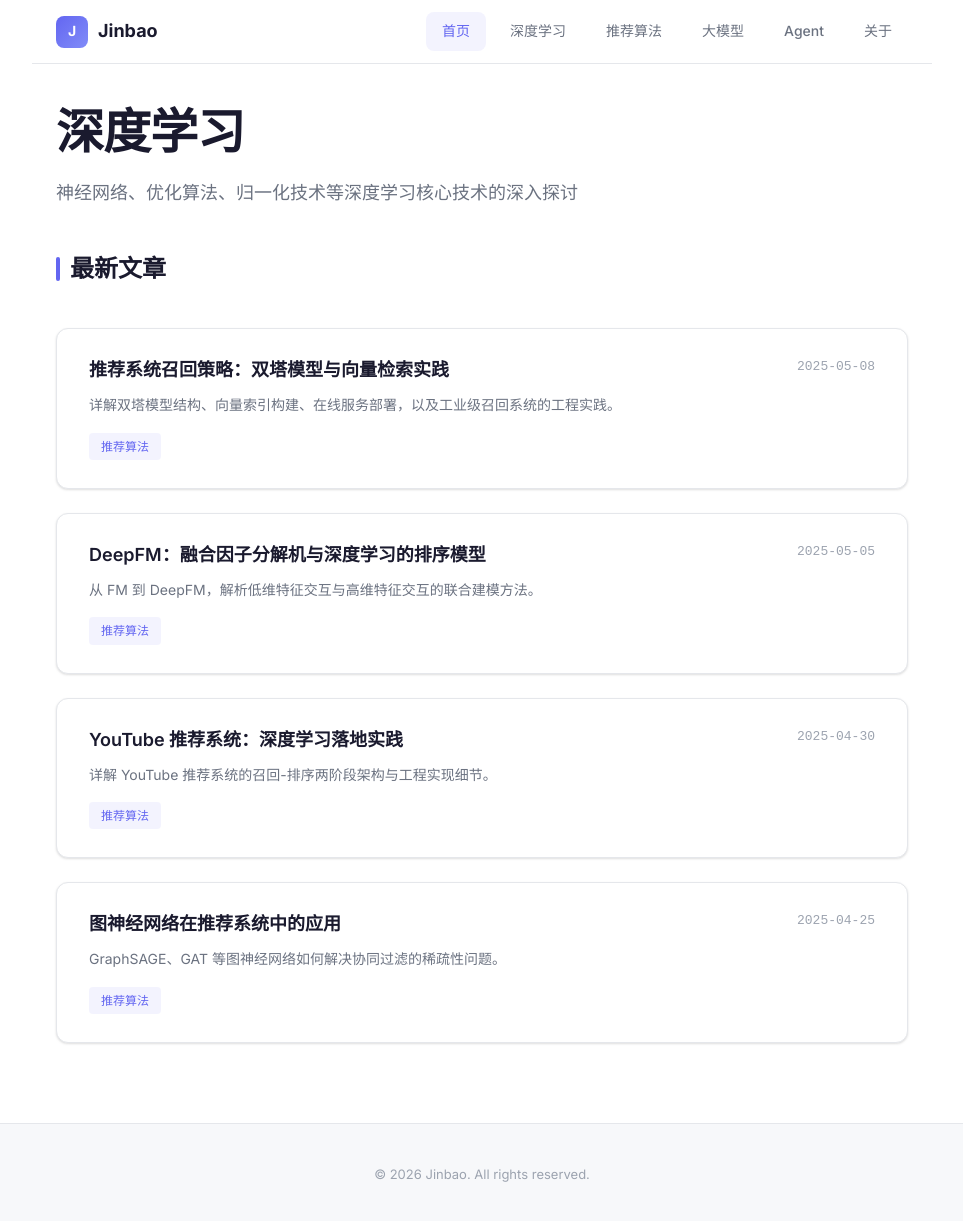
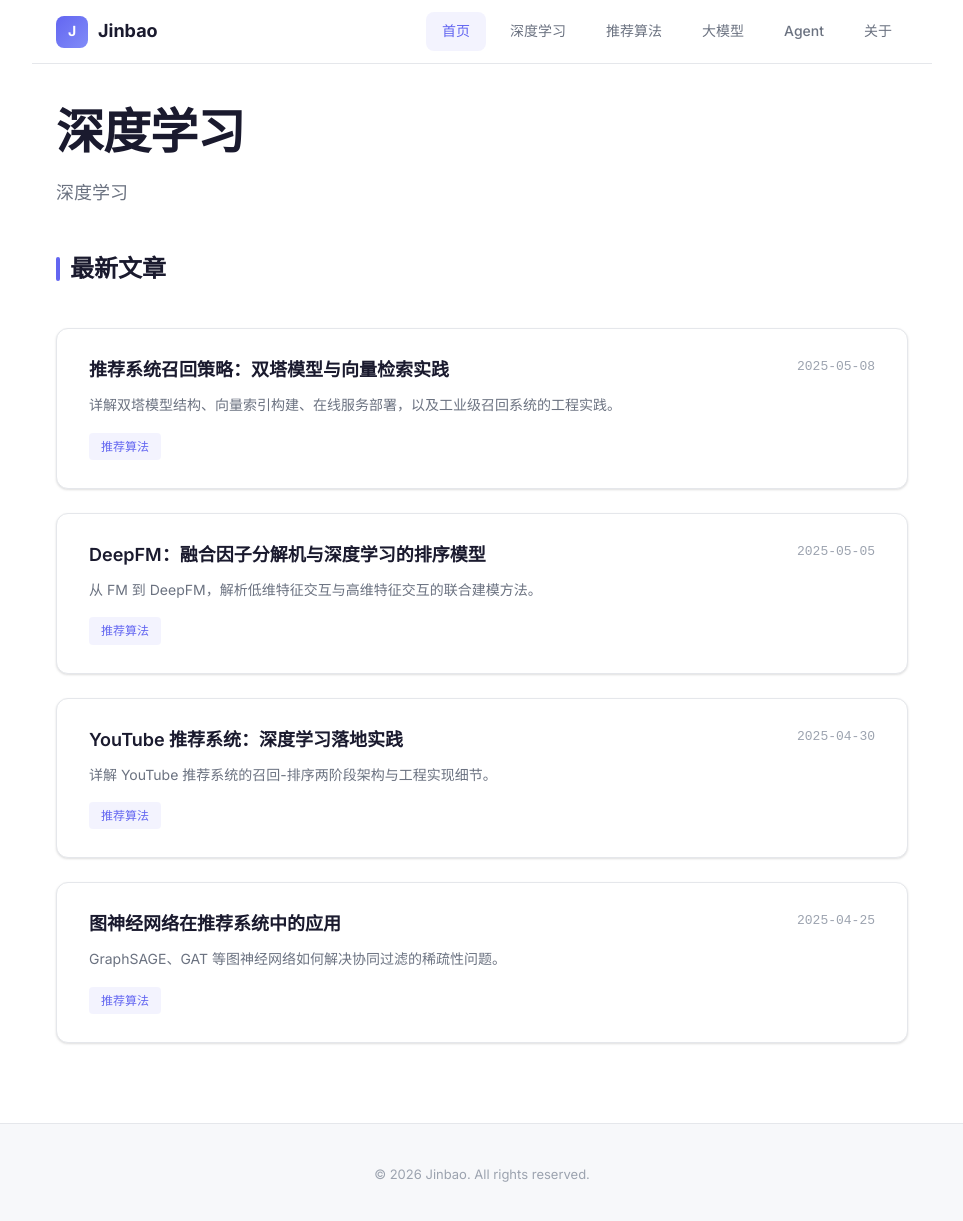
Before and after one commit to JinbaoSite/jinbaosite.github.io, a Jekyll site: the page built from recsys/index.md, in a window 1280 px wide and 1225 px high. Shown: the top 1221 px of the window, without its empty margins (158-1121 px from the left). Built offline with Jekyll 4.4.1, drawn with Linux system fonts in a browser that asks for light colours.

Commit message:
Update listpage.html

```diff
--- a/_layouts/listpage.html
+++ b/_layouts/listpage.html
@@ -6,8 +6,8 @@
   <main>
     <div class="container">
       <section class="hero">
-        <h1>深度学习</h1>
-        <p class="hero-subtitle">神经网络、优化算法、归一化技术等深度学习核心技术的深入探讨</p>
+        <h1>{{ page.title }}</h1>
+        <p class="hero-subtitle">{{ page.title }}</p>
       </section>
     </div>
     <div class="container" id="articleContainer">
```
